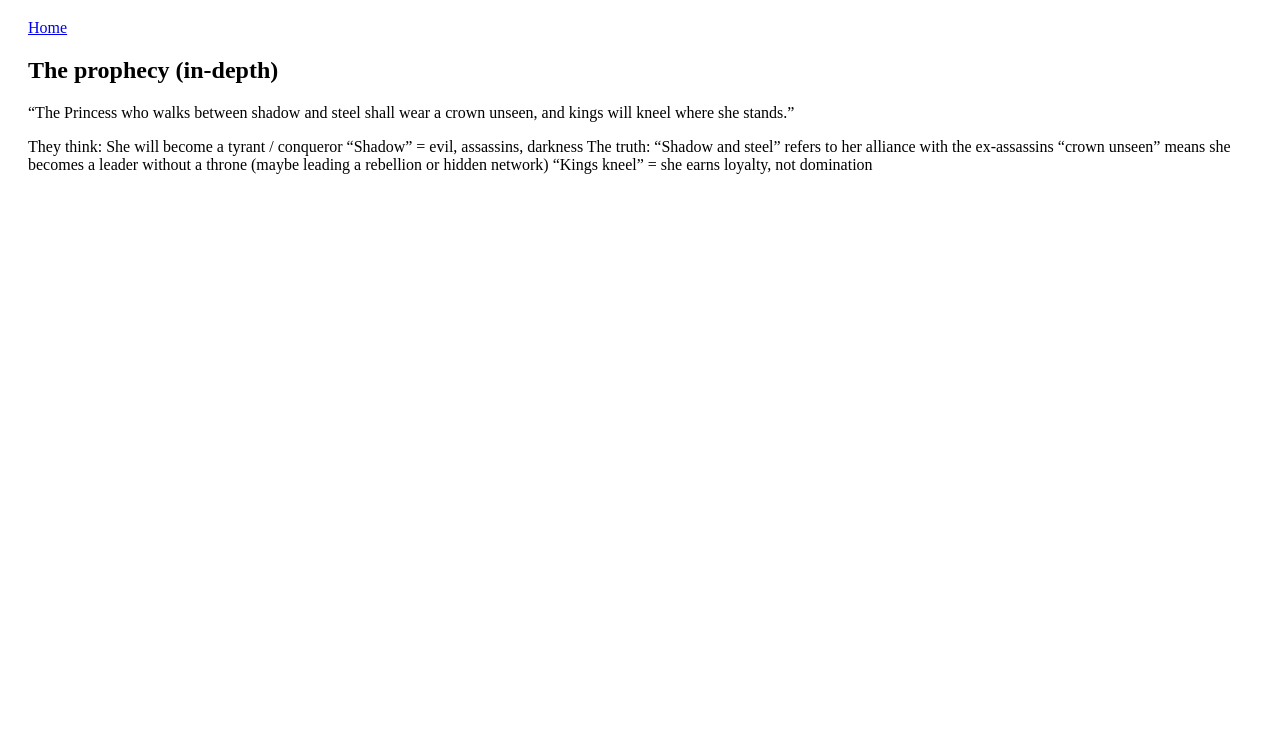
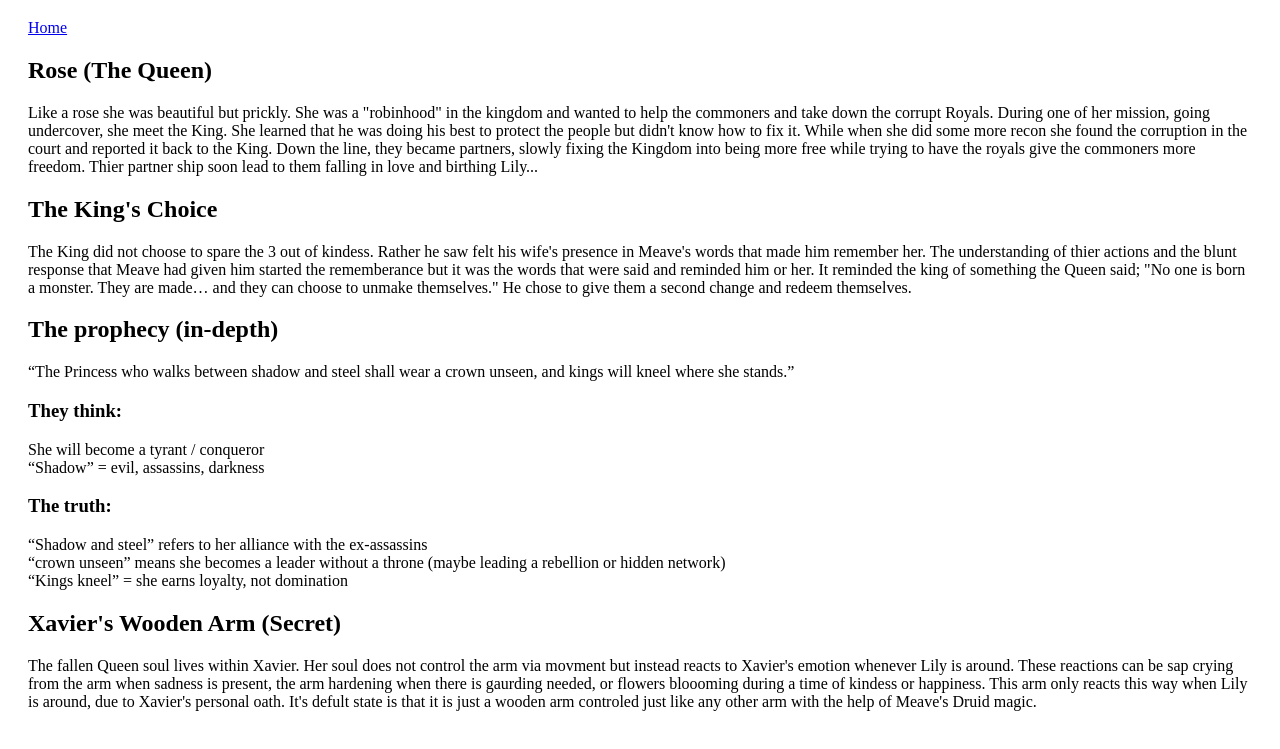
Before and after one commit to Retro316/ExperienceDesignNarrative, a plain HTML site: page hiddenFiles.html in a window 1280 px wide. Shown: the part 89-838 px from the top of the page. Before the commit the page ends 800 px from the top, so only its background shows below. Drawn offline with Linux system fonts and the light colour scheme.

Commit message:
edited story and added the hidden files

```diff
--- a/hiddenFiles.html
+++ b/hiddenFiles.html
@@ -8,16 +8,26 @@
   <h1>Hidden Files</h1>
   <a href="index.html">Home</a>
 
+  <h2>Rose (The Queen)</h2>
+  <p>Like a rose she was beautiful but prickly. She was a "robinhood" in the kingdom and wanted to help the commoners and take down the corrupt Royals. During one of her mission, going undercover, she meet the King. She learned that he was doing his best to protect the people but didn't know how to fix it. While when she did some more recon she found the corruption in the court and reported it back to the King. Down the line, they became partners, slowly fixing the Kingdom into being more free while trying to have the royals give the commoners more freedom. Thier partner ship soon lead to them falling in love and birthing Lily...</p>
+
+  <h2>The King's Choice</h2>
+  <p>The King did not choose to spare the 3 out of kindess. Rather he saw felt his wife's presence in Meave's words that made him remember her. The understanding of thier actions and the blunt response that Meave had given him started the rememberance but it was the words that were said and reminded him or her. It reminded the king of something the Queen said; "No one is born a monster. They are made… and they can choose to unmake themselves." He chose to give them a second change and redeem themselves.</p>
+
   <h2>The prophecy (in-depth)</h2>
   <p>“The Princess who walks between shadow and steel shall wear a crown unseen, and kings will kneel where she stands.”</p>
-  <p>They think:
-    She will become a tyrant / conqueror
-    “Shadow” = evil, assassins, darkness
+  <h3>They think:</h3>
+    <p>She will become a tyrant / conqueror<br>
+    “Shadow” = evil, assassins, darkness<br>
 
-    The truth:
-    “Shadow and steel” refers to her alliance with the ex-assassins
-    “crown unseen” means she becomes a leader without a throne (maybe leading a rebellion or hidden network)
+    <h3>The truth:</h3>
+    “Shadow and steel” refers to her alliance with the ex-assassins<br>
+    “crown unseen” means she becomes a leader without a throne (maybe leading a rebellion or hidden network)<br>
     “Kings kneel” = she earns loyalty, not domination</p>
+
+    <h2>Xavier's Wooden Arm (Secret)</h2>
+
+    <p>The fallen Queen soul lives within Xavier. Her soul does not control the arm via movment but instead reacts to Xavier's emotion whenever Lily is around. These reactions can be sap crying from the arm when sadness is present, the arm hardening when there is gaurding needed, or flowers bloooming during a time of kindess or happiness. This arm only reacts this way when Lily is around, due to Xavier's personal oath. It's defult state is that it is just a wooden arm controled just like any other arm with the help of Meave's Druid magic.</p>
 
 </body>
 </html>
```
Also changed, not shown: story.html (+5 -1 lines).
